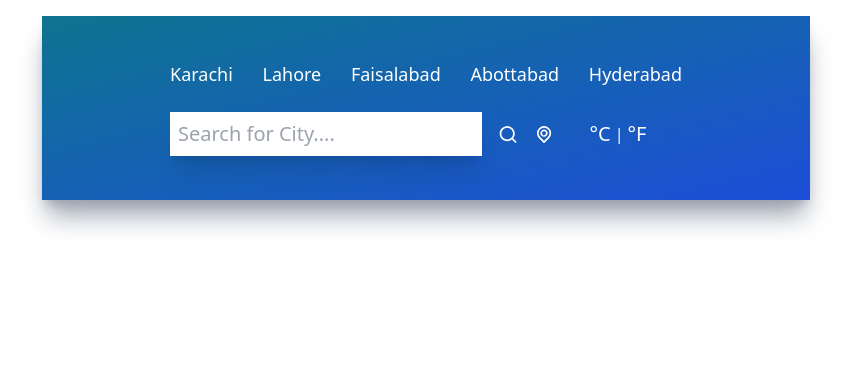
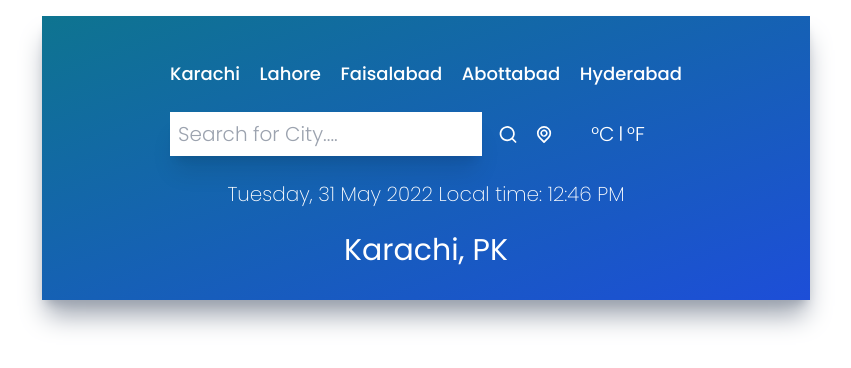
Before and after one commit to Hammad19/weatherapp, a React (Create React App) app: page / in a window 1280 px wide. Shown: the top 368 px of the page, without its empty margins (214-1065 px from the left). Built offline with nearby package versions, Linux system fonts and the light colour scheme.

Commit message:
Made Time  and Location Component and Completed it

```diff
--- a/src/App.js
+++ b/src/App.js
@@ -1,12 +1,14 @@
 import './App.css';
 import Inputs from './components/Inputs';
+import TimeAndLocation from './components/TimeAndLocation';
 import TopButtons from './components/TopButtons';
 
 function App() {
   return (
     <div className="mx-auto max-w-screen-md mt-4 py-5 px-32 bg-gradient-to-br from-cyan-700 to-blue-700 h-fit shadow-xl shadow-gray-400">
-    <TopButtons></TopButtons>
+    <TopButtons/>
     <Inputs/>
+    <TimeAndLocation/>
     </div>
 
 
--- /dev/null
+++ b/src/components/TimeAndLocation.js
@@ -0,0 +1,19 @@
+import React from "react";
+
+export default function TimeAndLocation() {
+  return (
+    <>
+    <div className="flex justify-center my-6 items-center">
+      <p className="text-white text-xl font-extralight">
+        Tuesday, 31 May 2022 Local time: 12:46 PM
+      </p>
+
+    </div>
+
+    <div className="flex items-center justify-center my-3">
+    <p className="text-white text-3xl"> Karachi, PK</p>
+    </div>
+
+    </>
+  );
+}
--- a/src/index.css
+++ b/src/index.css
@@ -1,3 +1,13 @@
+@import url('https://fonts.googleapis.com/css2?family=Poppins:ital,wght@0,100;0,200;0,300;0,400;0,500;0,600;0,700;0,800;0,900;1,100;1,200;1,300;1,400;1,500;1,600;1,700;1,800;1,900&display=swap');
 @tailwind base;
 @tailwind components;
 @tailwind utilities;
+
+
+@layer base
+{
+  html{
+    font-family: 'Poppins', sans-serif;
+  }
+
+}
```
